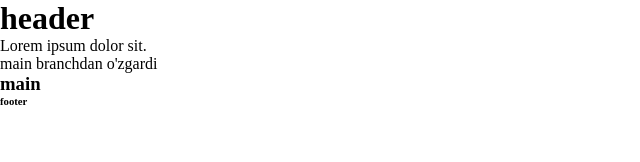
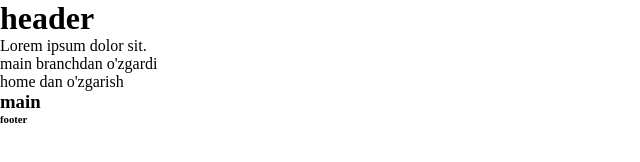
Before and after one commit to BobirM/lesson12, a plain HTML site: page index.html in a window 1280 px wide. Shown: the whole page, without its empty margins (0-640 px from the left). Drawn offline with Linux system fonts and the light colour scheme.

Commit message:
change 2

```diff
--- a/index.html
+++ b/index.html
@@ -14,6 +14,7 @@
     <h1>header</h1>
     <p>Lorem ipsum dolor sit.</p>
     <p>main branchdan o'zgardi</p>
+    <p>home dan o'zgarish</p>
    </header>
    <main>
     <h3>main</h3>
```
